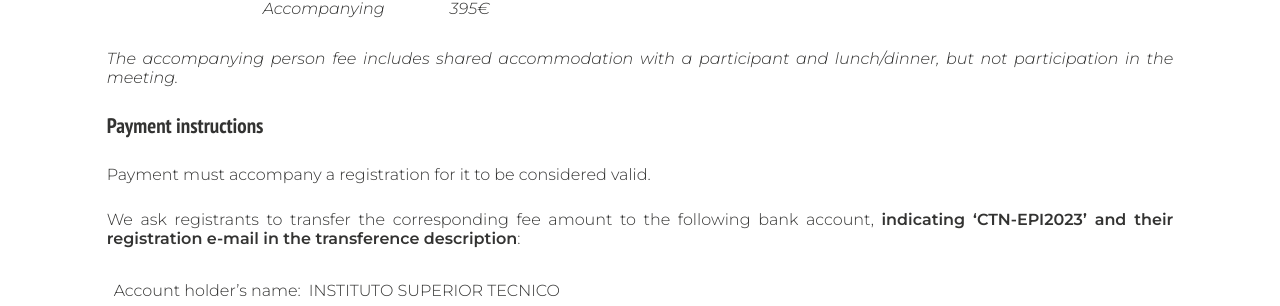
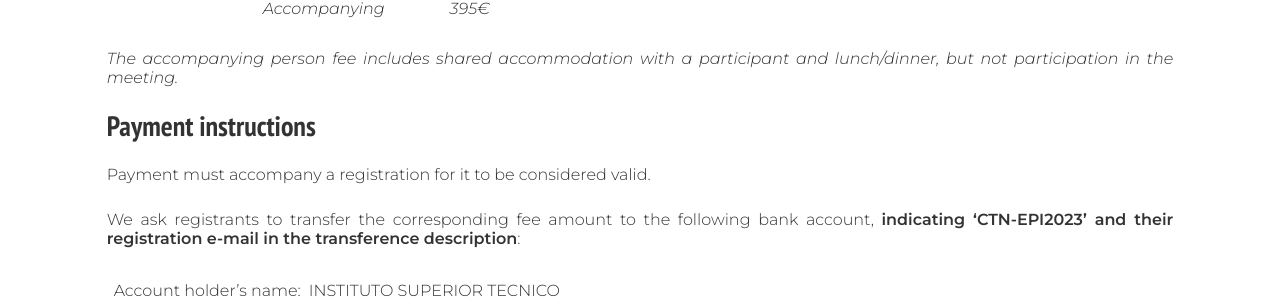
Before and after one commit to Iberian-Peptide-Meeting/XVIII, a Jekyll site: the page built from _pages/registration.md, in a window 1280 px wide. Shown: the part 654-960 px from the top of the page. Built offline with Jekyll 4.4.1, drawn with Linux system fonts in a browser that asks for light colours; nearby versions of some CDN libraries.

```diff
--- a/_pages/registration.md
+++ b/_pages/registration.md
@@ -36,7 +36,7 @@ MSc or PhD degree.
 _The accompanying person fee includes shared accommodation with a participant
 and lunch/dinner, but not participation in the meeting._
 
-### Payment instructions
+## Payment instructions
 
 Payment must accompany a registration for it to be considered valid.
 
```
